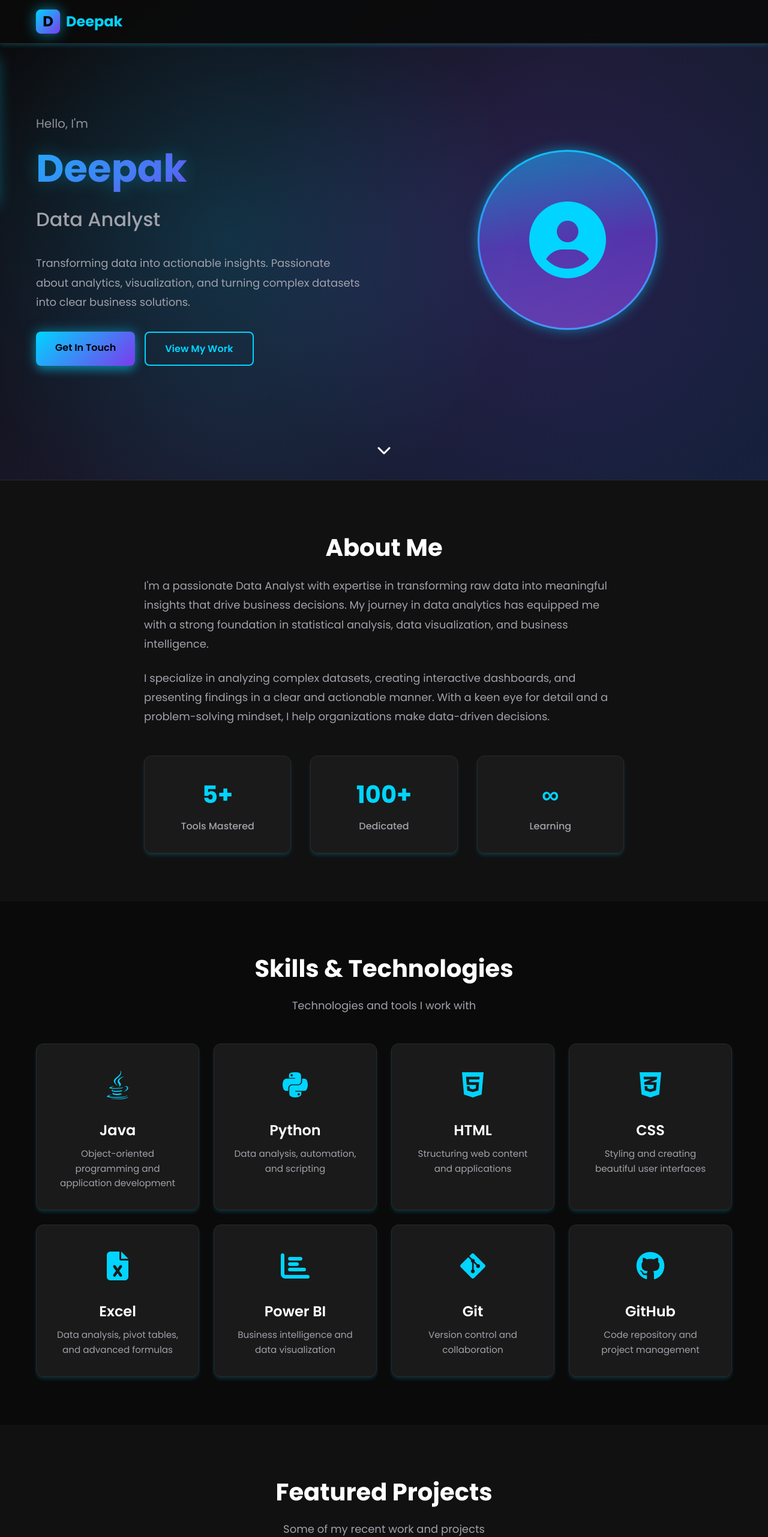
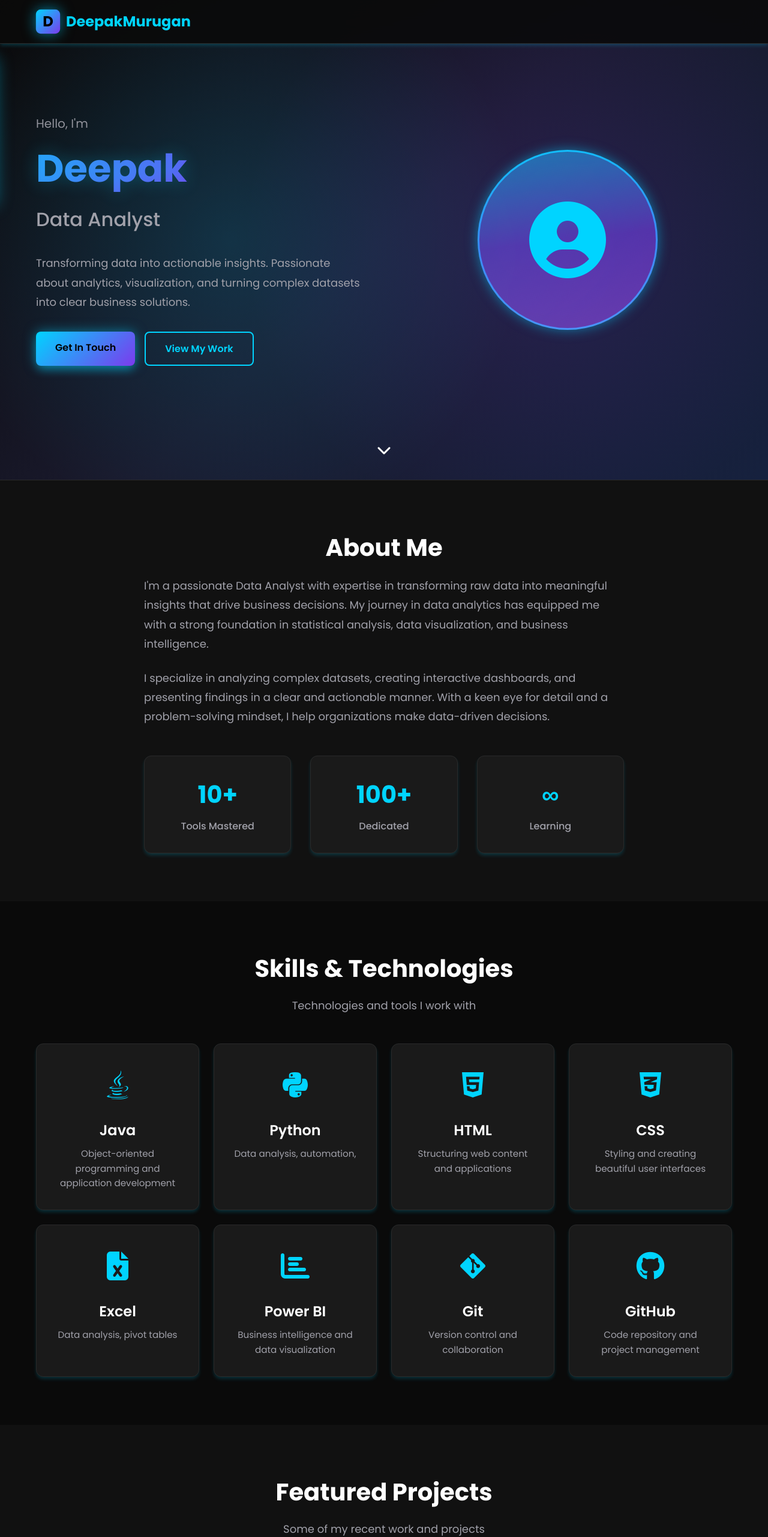
Before and after one commit to deepakmurugan367/myport, a plain HTML site: page index.html in a window 1280 px wide. Shown: the top 2563 px of the page at 60% size. Drawn offline with Linux system fonts and the light colour scheme.

Commit message:
Update index.html

```diff
--- a/index.html
+++ b/index.html
@@ -3,7 +3,7 @@
 <head>
     <meta charset="UTF-8">
     <meta name="viewport" content="width=device-width, initial-scale=1.0">
-    <title>Deepak - Data Analyst Portfolio</title>
+    <title>DeepakMurugan Data analyst</title>
     <link rel="stylesheet" href="styles.css">
     <link rel="preconnect" href="https://fonts.googleapis.com">
     <link rel="preconnect" href="https://fonts.gstatic.com" crossorigin>
@@ -16,7 +16,7 @@
         <div class="container">
             <div class="nav-brand">
                 <span class="logo">D</span>
-                <span class="brand-name">Deepak</span>
+                <span class="brand-name">DeepakMurugan</span>
             </div>
             <ul class="nav-menu" id="navMenu">
                 <li><a href="#home" class="nav-link">Home</a></li>
@@ -86,7 +86,7 @@
                     </p>
                     <div class="about-stats">
                         <div class="stat-item">
-                            <div class="stat-number">5+</div>
+                            <div class="stat-number">10+</div>
                             <div class="stat-label">Tools Mastered</div>
                         </div>
                         <div class="stat-item">
@@ -121,7 +121,7 @@
                         <i class="fab fa-python"></i>
                     </div>
                     <h3 class="skill-name">Python</h3>
-                    <p class="skill-description">Data analysis, automation, and scripting</p>
+                    <p class="skill-description">Data analysis, automation,</p>
                 </div>
                 <div class="skill-card">
                     <div class="skill-icon">
@@ -142,7 +142,7 @@
                         <i class="fas fa-file-excel"></i>
                     </div>
                     <h3 class="skill-name">Excel</h3>
-                    <p class="skill-description">Data analysis, pivot tables, and advanced formulas</p>
+                    <p class="skill-description">Data analysis, pivot tables</p>
                 </div>
                 <div class="skill-card">
                     <div class="skill-icon">
@@ -252,7 +252,7 @@
                         </div>
                         <div class="contact-details">
                             <h3>Email</h3>
-                            <p>deepak@example.com</p>
+                            <p>deepakmurugan461@gmail.com</p>
                         </div>
                     </div>
                     <div class="contact-item">
@@ -294,7 +294,7 @@
     <footer class="footer">
         <div class="container">
             <div class="footer-content">
-                <p>&copy; 2024 Deepak. All rights reserved.</p>
+                <p>&copy; 2025 Deepak. All rights reserved.</p>
                 <div class="social-links">
                     <a href="#" class="social-link"><i class="fab fa-linkedin"></i></a>
                     <a href="#" class="social-link"><i class="fab fa-github"></i></a>
```
